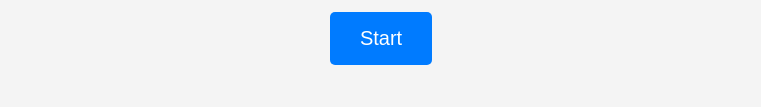
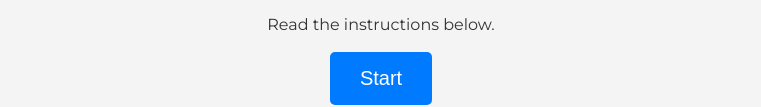
Before and after one commit to markmcla74/Meditation-Assistant, a plain HTML site: page index.html in a window 1280 px wide. Shown: the part 414-521 px from the top of the page, without its empty margins (259-1020 px from the left). Drawn offline with Linux system fonts and the light colour scheme.

Commit message:
Update index.html

```diff
--- a/index.html
+++ b/index.html
@@ -13,7 +13,7 @@
     <section id="mainContent">
 
 	<iframe width="560" height="315" src="https://www.youtube.com/embed/EwPC4MqbL70?si=zFNU8nrk_xdUqTAP" title="YouTube video player" frameborder="0" allow="accelerometer; autoplay; clipboard-write; encrypted-media; gyroscope; picture-in-picture; web-share" referrerpolicy="strict-origin-when-cross-origin" allowfullscreen></iframe>
-	 <p>   </p>
+	 <p>Read the instructions below. </p>
 
   </section>
         <button id="startButton">Start</button>
```
